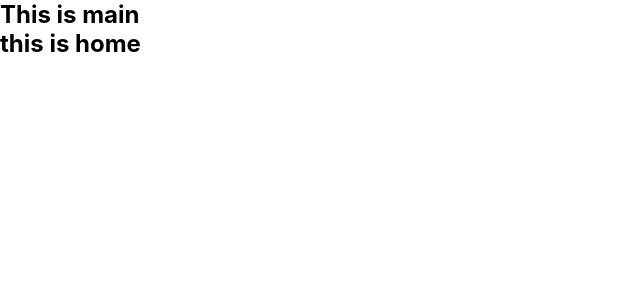
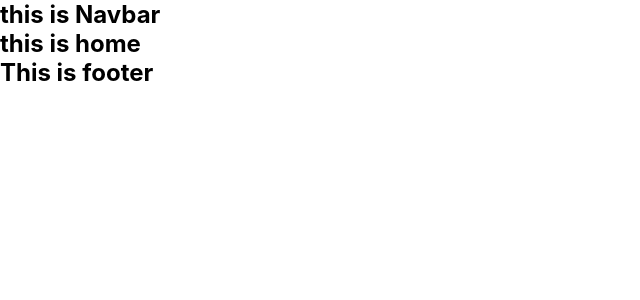
Before and after one commit to Al-Shaharia-Ifty/job-portal-task-1, a React (Create React App) app: page / in a window 1280 px wide. Shown: the top 300 px of the page, without its empty margins (0-640 px from the left). Built offline with nearby package versions, Linux system fonts and the light colour scheme.

Commit message:
footer is created

```diff
--- /dev/null
+++ b/src/Components/Footer.js
@@ -0,0 +1,11 @@
+import React from "react";
+
+const Footer = () => {
+  return (
+    <div>
+      <h2>This is footer</h2>
+    </div>
+  );
+};
+
+export default Footer;
--- a/src/Layout/Main.js
+++ b/src/Layout/Main.js
@@ -1,11 +1,14 @@
 import React from "react";
 import { Outlet } from "react-router-dom";
+import Footer from "../Components/Footer";
+import Navbar from "../Components/Navbar";
 
 const Main = () => {
   return (
     <div>
-      <h2>This is main</h2>
+      <Navbar />
       <Outlet />
+      <Footer />
     </div>
   );
 };
```
